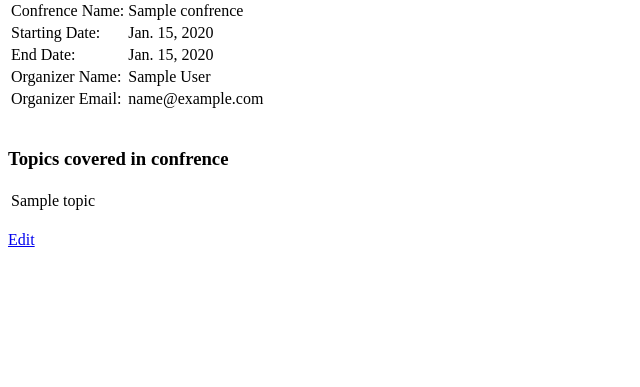
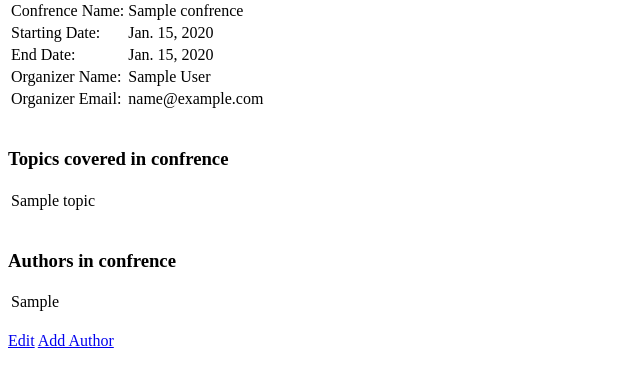
Before and after one commit to vishalpathak24/confrencemanagement, a Django app: a page that uses confrence/templates/confrence/home.html in a window 1280 px wide. Shown: the part 133-520 px from the top of the page, without its empty margins (0-640 px from the left). Run offline with Django 3.2, Linux system fonts and the light colour scheme; a user stored in the database is signed in; tables that the repository leaves empty hold one stand-in row (values such as "Sample post").

Commit message:
add author half working

```diff
--- a/confrence/admin.py
+++ b/confrence/admin.py
@@ -1,7 +1,8 @@
 from django.contrib import admin
-from confrence.models import Confrence, Reviewr, Topic
+from confrence.models import Confrence, Reviewr, Topic, Author
 
 # Register your models here.
 admin.site.register(Confrence)
 admin.site.register(Reviewr)
 admin.site.register(Topic)
+admin.site.register(Author)
--- a/confrence/models.py
+++ b/confrence/models.py
@@ -2,7 +2,7 @@ from django.db import models
 from django.contrib.auth.models import User
 from django.forms.models import ModelForm
 from django.template.defaultfilters import default
-
+from django import forms
 # Create your models here.
 
 
@@ -23,6 +23,13 @@ class Topic(models.Model):
     def __str__(self):
         return self.topicName
 
+class Author(models.Model):
+    user = models.ForeignKey(User,on_delete = models.CASCADE)
+    confrence = models.ForeignKey(Confrence,on_delete = models.CASCADE)
+    topics = models.ManyToManyField(Topic)
+    def __str__(self):
+        return self.user.first_name+" "+self.user.last_name+" Author of"+self.confrence.__str__()
+
 class Reviewr(models.Model):
     user = models.ForeignKey(User,on_delete = models.CASCADE) #removes User from reviewers
     confrence = models.ForeignKey(Confrence,on_delete = models.CASCADE)
@@ -31,7 +38,7 @@ class Reviewr(models.Model):
         #only confrence having topic must be added
 
     def __str__(self):
-        return "Reviewer of"+self.confrence.__str__()+" "+self.user.first_name+" "+self.user.last_name
+        return self.user.first_name+" "+self.user.last_name+"Reviewer of"+self.confrence.__str__()
 
 
 
@@ -46,3 +53,12 @@ class ConfrenceEditForm(ModelForm):
     class Meta:
         model = Confrence
         fields = ['confrenceName','startDate','endDate']
+
+
+class AuthorEditForm(ModelForm):
+    def __init__(self,confrence, *args, **kwargs):
+        super(AuthorEditForm, self).__init__(*args, **kwargs)
+        self.fields['topics']=forms.ModelMultipleChoiceField(queryset=confrence.topic_set.all(),widget=forms.CheckboxSelectMultiple(),required=True)
+    class Meta:
+        model = Author
+        fields=['user','topics']
--- a/confrence/templates/confrence/home.html
+++ b/confrence/templates/confrence/home.html
@@ -34,11 +34,24 @@
 	{% else %}
 		<h3> None of the topics has been added by organizer </h3>
 	{% endif %}
+
 	<br>
+	{% if authors %}
+		<h3> Authors in confrence </h3>
+		<table>
+		{% for author in authors %}
+			<tr><td>{{author.first_name}}</td></tr>
+		{% endfor %}
+		</table>
+	{% else %}
+		<h3> None of the Authors has been added by organizer </h3>
+	{% endif %}
 
+	<br>
 	<!-- Edit option only for organizer of confrence --!>
 	{% if edit_option %}
 		<a href="{% url 'confrence-edit' %}{{confrence.id}}">Edit</a>
+		<a href="{% url 'author-edit' %}{{confrence.id}}">Add Author</a>
 	{% endif %}
 {% else %}
 <h2> Confrence Undefined </h2>
--- a/confrence/urls.py
+++ b/confrence/urls.py
@@ -7,5 +7,8 @@ urlpatterns = [
     url(r'^confrence_home/$',views.confrence_home,name='confrence-home'),
     url(r'^confrence_home/(?P<confrenceid>[0-9]+)/$',views.confrence_home),
     url(r'^confrence_edit/$',views.confrence_edit,name='confrence-edit'),
-    url(r'^confrence_edit/(?P<confrenceid>[0-9]+)/$',views.confrence_edit,),
+    url(r'^confrence_edit/(?P<confrenceid>[0-9]+)/$',views.confrence_edit),
+    url(r'^confrence_edit/editAuthor/$',views.author_edit,name='author-edit'),
+    url(r'^confrence_edit/editAuthor/(?P<confrenceid>[0-9]+)/$',views.author_edit), #addes new author to confrence
+    url(r'^confrence_edit/editAuthor/(?P<confrenceid>[0-9]+)/(?P<authorid>[0-9]+)$',views.author_edit),
 ]
--- a/confrence/views.py
+++ b/confrence/views.py
@@ -1,11 +1,15 @@
 from django.shortcuts import render
 from django.template.context_processors import request
 from django.http.response import HttpResponse, HttpResponseRedirect
-from confrence.models import RegisterForm, Confrence, Topic, ConfrenceEditForm
+from confrence.models import RegisterForm, Confrence, Topic, ConfrenceEditForm,\
+    Author, AuthorEditForm
 from django.contrib.auth.decorators import login_required
 from urllib2 import HTTPRedirectHandler
-from django.forms.models import modelformset_factory, inlineformset_factory
+from django.forms.models import modelformset_factory, inlineformset_factory,\
+    modelform_factory
 from django.db.models.query import QuerySet
+from django import forms
+from Crypto.Random.random import choice
 
 # Create your views here.
 def index(request):
@@ -41,11 +45,17 @@ def confrence_home(request,confrenceid="-1"):
     confrence = Confrence.objects.get(id=confrenceid)
     organizer = confrence.organizer
     topics = confrence.topic_set.all()
+    authors = confrence.author_set.all()
+    author_user=[]
+    if authors:
+        for author in authors:
+            author_user.append(author.user) #if author exist find user for this author
+        authors = author_user #if author exist find user for this author
     edit_option = False;
     if(organizer == request.user):
         edit_option=True;
     if(confrence):
-        return render(request,'confrence/home.html',{'confrence':confrence,'topics':topics,'organizer':organizer,'edit_option':edit_option})
+        return render(request,'confrence/home.html',{'confrence':confrence,'topics':topics,'organizer':organizer,'authors':author_user,'edit_option':edit_option})
 
     return HttpResponseRedirect("/user/home")
 
@@ -75,3 +85,28 @@ def confrence_edit(request,confrenceid="-1"):
 
 
     return HttpResponseRedirect("/user/home")
+
+@login_required
+def author_edit(request,confrenceid="-1",authorid="-1"):
+    confrence = Confrence.objects.get(id=confrenceid)
+    organizer = confrence.organizer
+    #author_form=modelform_factory(Author,fields={'user','topics'},widgets={"topics":forms.CheckboxSelectMultiple()})
+    #author_form.topics = forms.ChoiceField(widget=forms.CheckboxSelectMultiple(),required=True,choices=topics)
+    #print author_form
+    if(confrence and organizer == request.user):
+        if request.method == 'POST':
+            #form=author_form(request.POST)
+            form=AuthorEditForm(request.POST)
+            if form.is_valid():
+                author = form.save(commit=False)
+                author.confrence = confrence
+                author.save()
+                return  HttpResponseRedirect("/confrence/home"+"/"+`confrence.id`)
+        else:
+            #form=author_form()
+            form=AuthorEditForm(confrence=confrence)
+        #form.topics=forms.ChoiceField(widget=forms.CheckboxSelectMultiple(),required=True,choices=topics)
+        #form.topics(widget=forms.CheckboxSelectMultiple(),required=True)
+        return render(request,'confrence/authoredit.html',{'form':form,'confrence':confrence})
+    else:
+        return HttpResponseRedirect("/user/home")
```
Also changed, not shown: confrence/templates/confrence/authoredit.html (added, +14 -0 lines), confrence/migrations/0010_author.py (added), 5 other files.
